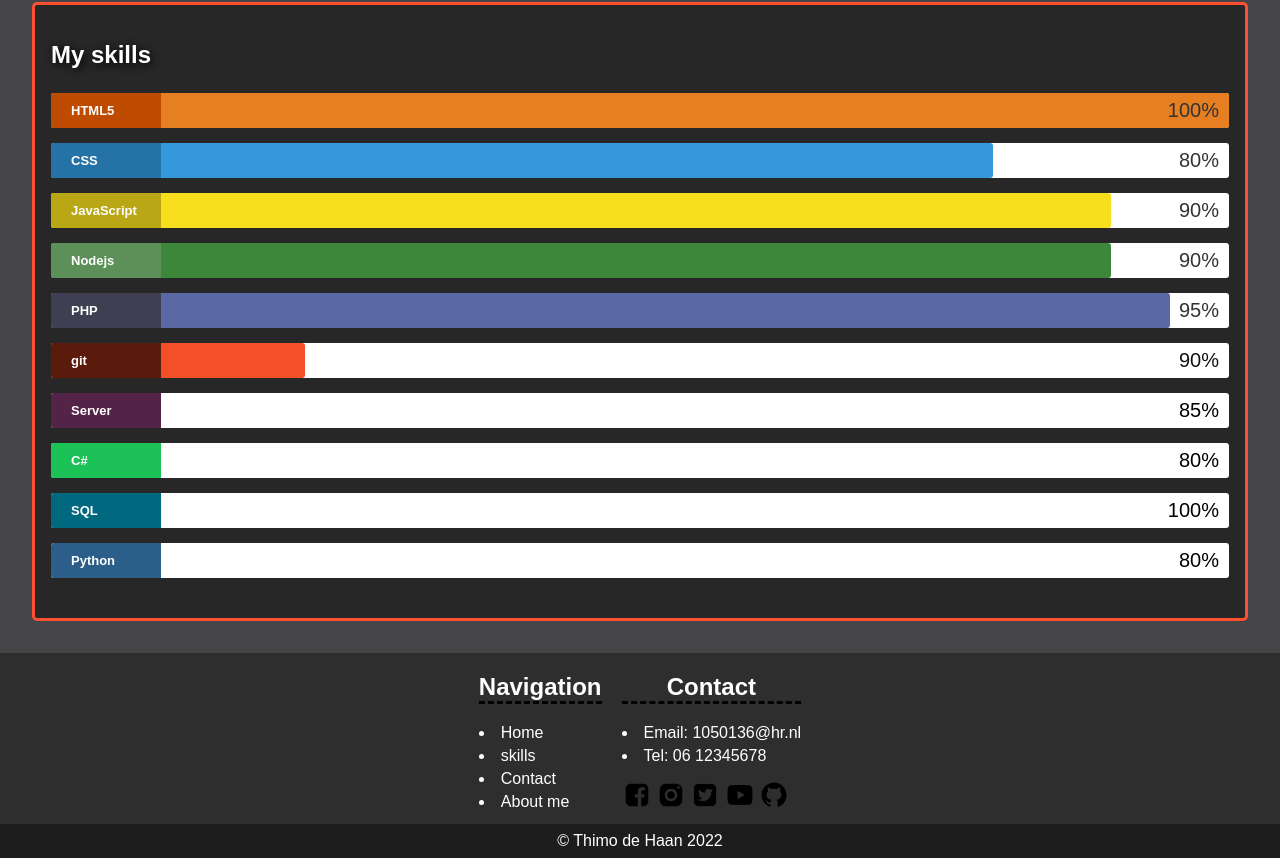
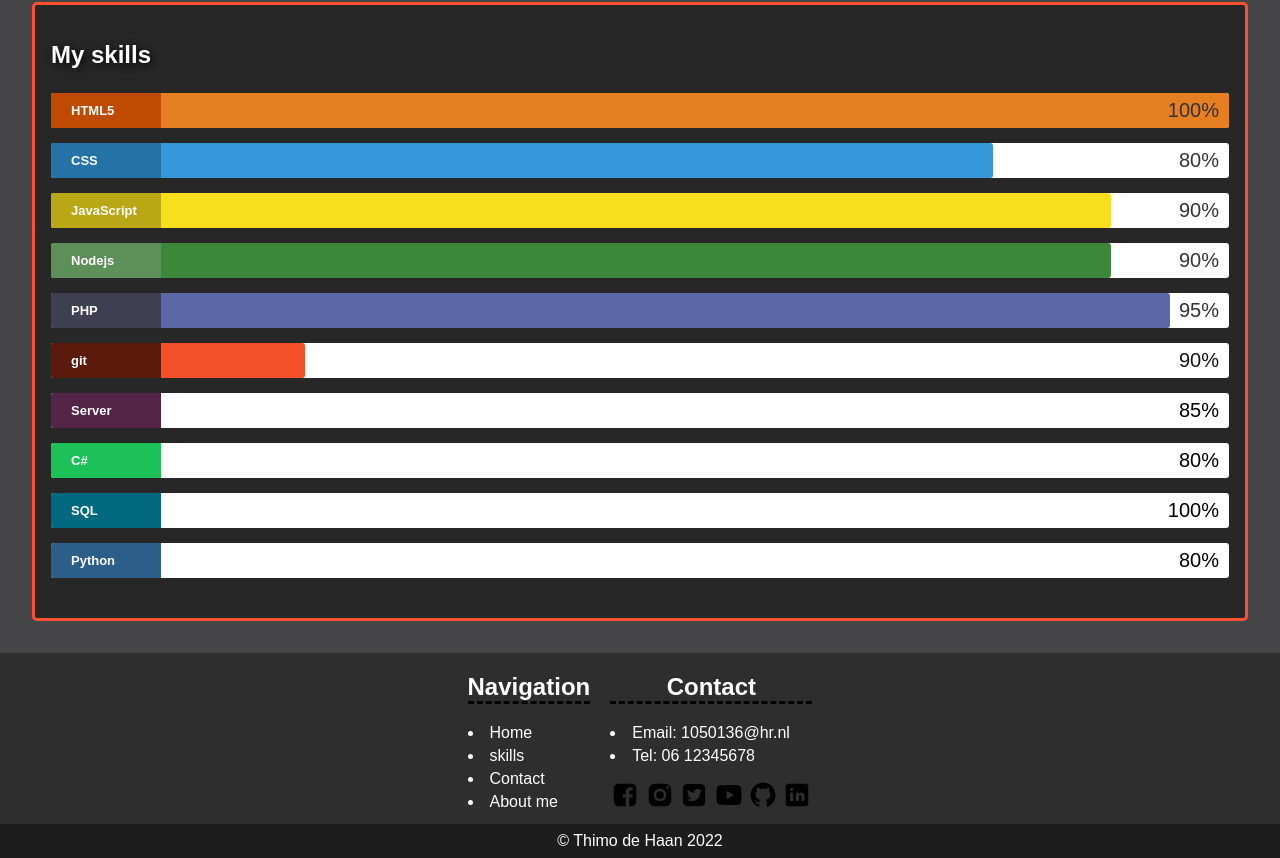
Before and after one commit to ThatGuyThimo/Portfolio, a plain HTML site: page index.html in a window 1280 px wide. Shown: the part 1002-1860 px from the top of the page. Drawn offline with Linux system fonts and the light colour scheme.

Commit message:
added linkedin

```diff
--- a/index.html
+++ b/index.html
@@ -147,6 +147,7 @@
                             <a href="https://twitter.com" ><img src="./images/icons/icons8-twitter-squared-96.png"></a>
                             <a href="https://youtube.com" ><img src="./images/icons/icons8-youtube-96.svg"></a>
                             <a href="https://github.com/ThatGuyThimo" ><img src="./images/icons/icons8-github.svg"></a>
+                            <a href="https://www.linkedin.com/in/thimo-de-haan-299a211b7/" ><img src="./images/icons/icons8-linkedin.svg"></a>
                         </div>
                 </div>
             </div>
```
Also changed, not shown: images/icons/icons8-linkedin.svg (added).
